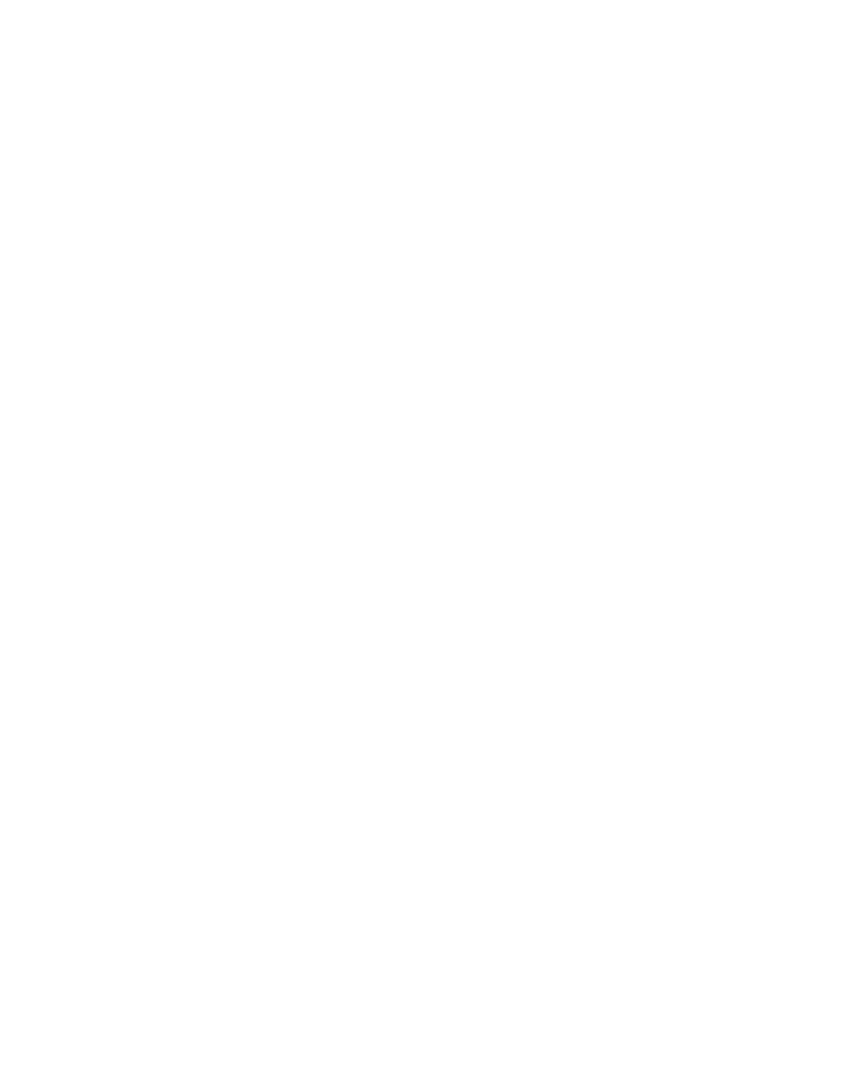
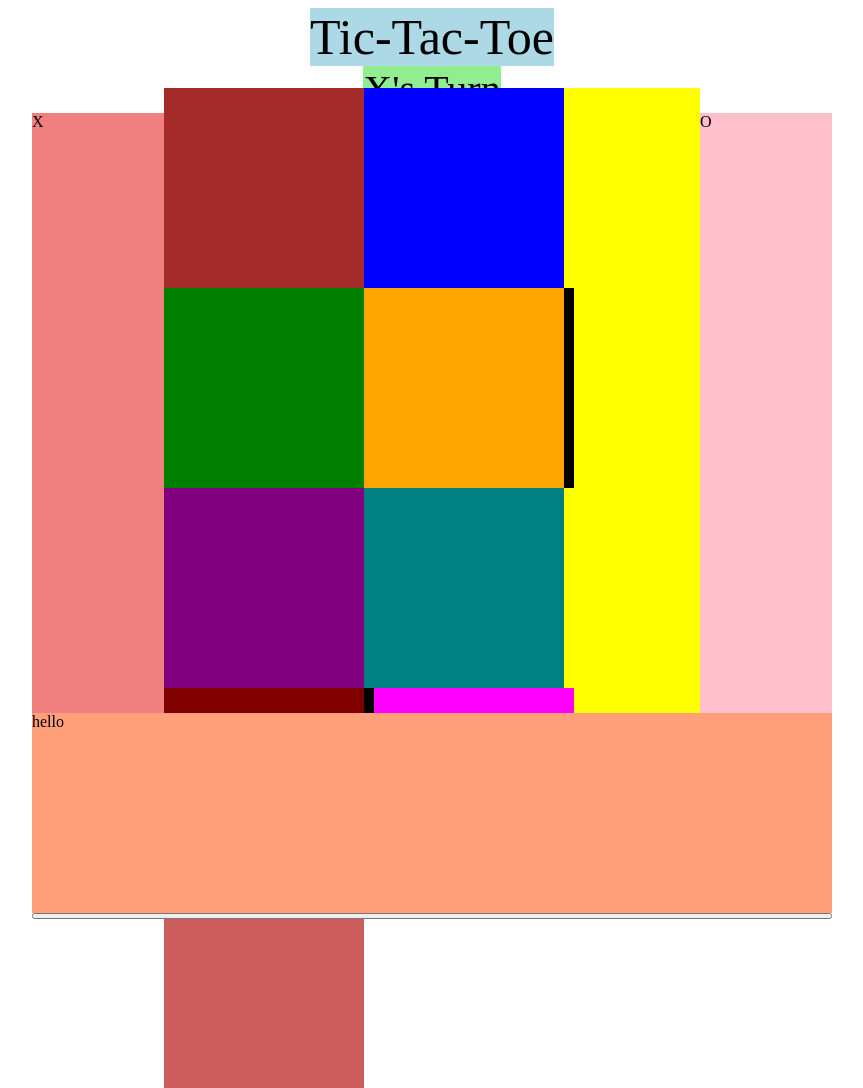
Before and after one commit to mgrassa14/Tic-Tac-Toe, a plain HTML site: page index.html in a window 1280 px wide. Shown: the whole page, without its empty margins (208-1071 px from the left). Before the commit the page ends 800 px from the top, so only its background shows below. Drawn offline with Linux system fonts and the light colour scheme.

Commit message:
first update of repo to save code

```diff
--- a/index.html
+++ b/index.html
@@ -5,9 +5,38 @@
     <meta http-equiv="X-UA-Compatible" content="IE=edge">
     <meta name="viewport" content="width=device-width, initial-scale=1.0">
     <title>Tic-Tac-Toe!</title>
+    <link rel="stylesheet" href="main.css">
     <script defer src="js/main.js"></script>
 </head>
 <body>
-
+    <div class="top">
+        <div class="title">Tic-Tac-Toe</div>
+        <div class="players-turn">X's Turn</div>
+    </div>
+    <div class="middle">
+        <div class="X-side">
+            <div class="piecesX">X</div>
+            <img src="" alt="">
+        </div>
+        <div class="board">
+            <button class="A1"><img></button>
+            <div class="B1"><img></div>
+            <div class="C1"><img></div>
+            <div class="A2"><img></div>
+            <div class="B2"><img></div>
+            <div class="C2"><img></div>
+            <div class="A3"><img></div>
+            <div class="B3"><img></div>
+            <div class="C3"><img></div>
+        </div>
+        <div class="O-side">
+            <div class="piecesO">O</div>
+            <img src="" alt="">
+        </div>
+    </div>
+    <div class="bottom">
+        <div class="instructions">hello</div>
+        <button class="reset"></button>
+    </div>
 </body>
 </html>
--- a/js/main.js
+++ b/js/main.js
@@ -0,0 +1,43 @@
+  /*----- constants -----*/
+//   add all possible 3 in a row outcomes to get winner
+const board = [
+    {A1:0, B1:0, C1:0},
+    {A2:0, B2:0, C2:0},
+    {A3:0, B3:0, C3:0}
+]
+// X's = 1
+// O's = -1
+// X will always start first
+let XO = 1
+  /*----- state variables -----*/
+let player = document.querySelector('.players-turn');
+
+  /*----- cached elements  -----*/
+
+
+
+  /*----- event listeners -----*/
+const buttonA1 = document.querySelector('.A1')
+buttonA1.addEventListener('click', gamePlay);
+
+
+  /*----- functions -----*/
+// change the XO variable
+// change the display of who's turn
+// add the image X or O
+function gamePlay(){
+    board[0].A1 = 1
+    if (XO === 1){
+        XO = -1
+    } else {
+        XO = 1
+    }
+
+    if (player.textContent = "X's Turn"){
+        player.textContent = "O's Turn"
+    } else {
+        player.textContent = "X's Turn"
+    }
+    console.log(board)
+    console.log(XO)
+}
--- a/main.css
+++ b/main.css
@@ -0,0 +1,151 @@
+body {
+    /* height: 100vh; */
+    display: flex;
+    flex-wrap: wrap;
+    justify-content: center;
+    /* align-items: center; */
+}
+.top {
+    display: flex;
+    flex-direction: column;
+    align-items: center;
+    width: 100vh;
+}
+.middle {
+    display: flex;
+    flex-direction: row;
+    align-items: center;
+    width: 100vh;
+    height: 600px;
+    background-color: blue;
+    /* margin-bottom: 5px; */
+}
+.bottom {
+    display: flex;
+    flex-direction: column;
+    align-self: end;
+    width: 100vh;
+}
+
+.title {
+    background-color: lightblue;
+    font-size: 50px;
+    /* border: none; */
+}
+
+.players-turn {
+    background-color: lightgreen;
+    font-size: 40px;
+}
+
+.X-side{
+    background-color: lightcoral;
+    align-self: flex-start;
+    justify-content: flex-end;
+    align-items: center;
+    height: 100%;
+    width: 20%;
+}
+
+.board {
+    background-color: yellow;
+    align-content: flex-start;
+    display: flex;
+    flex-direction: row;
+    flex-wrap: wrap;
+    height: 650px;
+    width: 650px;
+    gap: 0;
+    margin: 0;
+ }
+ .A1{
+    background-color: brown;
+    /* align-self: center; */
+    /* justify-content: flex-start; */
+    height: 200px;
+    width: 200px;
+    margin: 0;
+    border-right: solid black;
+    border-width: 0;
+ }
+.B1{
+    background-color: blue;
+    height: 200px;
+    width: 200px;
+    margin: 0;
+ }
+.C1{
+    background-color: green;
+    height: 200px;
+    width: 200px;
+    margin: 0;
+ }
+ .A2{
+    background-color: orange;
+    align-self: flex-start;
+    /* justify-content: flex-end; */
+    height: 200px;
+    width: 200px;
+    margin: 0;
+    border-right: solid black;
+    border-width: 10px;
+ }
+ .B2{
+    background-color: purple;
+    align-self: flex-start;
+    /* justify-content: flex-end; */
+    height: 200px;
+    width: 200px;
+    margin: 0;
+ }
+ .C2{
+    background-color: teal;
+    align-self: flex-start;
+    /* justify-content: flex-end; */
+    height: 200px;
+    width: 200px;
+    margin: 0;
+ }
+ .A3{
+    background-color: maroon;
+    align-self: flex-start;
+    /* justify-content: flex-end; */
+    height: 200px;
+    width: 200px;
+    margin: 0;
+    border-right: solid black;
+    border-width: 10px;
+ }
+ .B3{
+    background-color: magenta;
+    align-self: flex-start;
+    /* justify-content: flex-end; */
+    height: 200px;
+    width: 200px;
+    margin: 0;
+ }
+ .C3{
+    background-color: indianred;
+    align-self: flex-start;
+    /* justify-content: flex-end; */
+    height: 200px;
+    width: 200px;
+    margin: 0;
+ }
+ .O-side{
+    background-color: pink;
+    align-self: flex-end;
+    justify-content: flex-start;
+    align-items: center;
+    height: 100%;
+    width: 20%;
+ }
+
+ .instructions {
+    background-color: lightsalmon;
+    height: 200px;
+
+ }
+
+ /* edit size of img's so that they are not to big on page */
+ /*  elements expand to far when expanding chrome - need to fix eventually */
```
